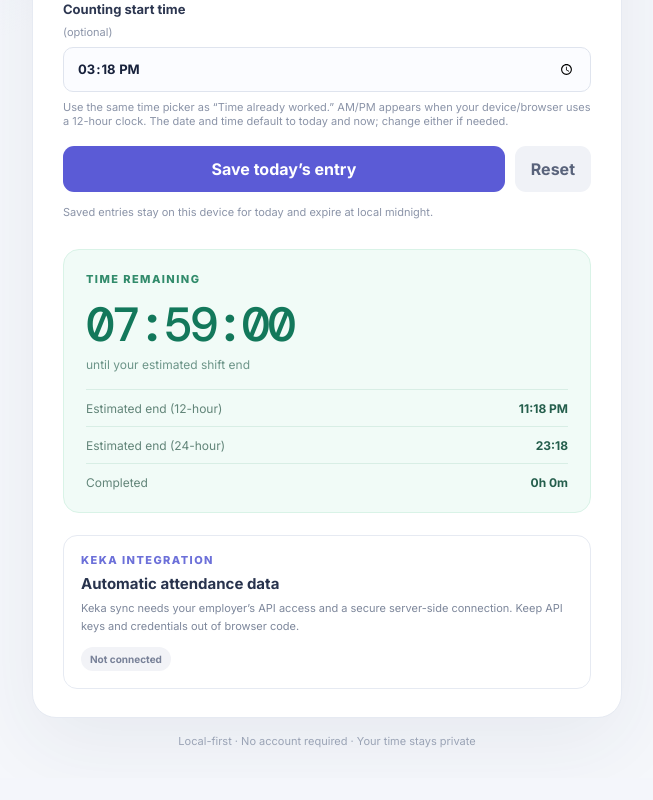
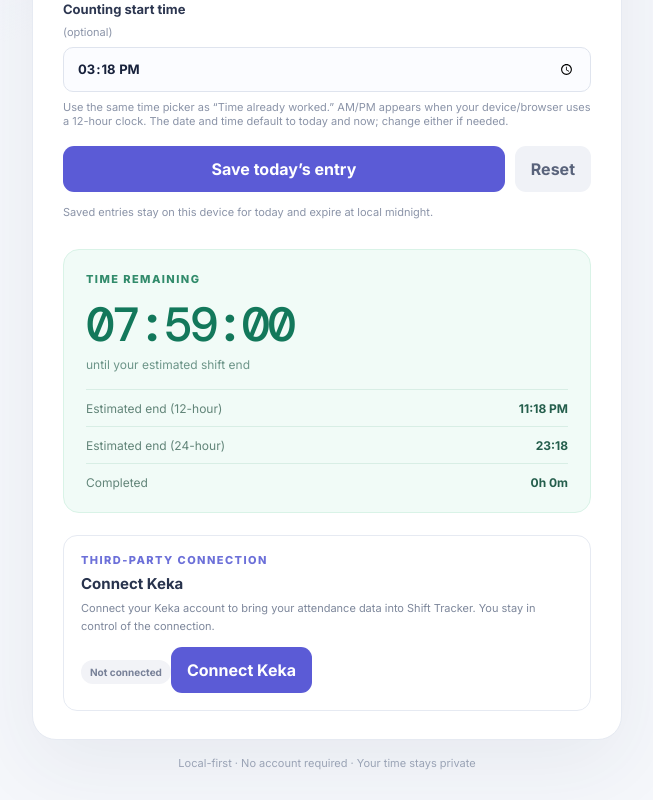
Before and after one commit to harryklinten5-tech/Remaining-Time-, a React (Vite) app: page / in a window 1280 px wide. Shown: the part 628-1428 px from the top of the page, without its empty margins (313-966 px from the left). Before the commit the page ends 1406 px from the top, so only its background shows below. Built offline with nearby package versions, Linux system fonts and the light colour scheme.

Commit message:
Add Keka connect entry point and setup state

```diff
--- a/src/App.jsx
+++ b/src/App.jsx
@@ -57,6 +57,7 @@ export default function App() {
   const [now, setNow] = useState(Date.now());
   const [message, setMessage] = useState('');
   const [saved, setSaved] = useState(false);
+  const [showKekaSetup, setShowKekaSetup] = useState(false);
 
   useEffect(() => {
     const tick = () => {
@@ -161,10 +162,16 @@ export default function App() {
         <div><span>Completed</span><strong>{result.error ? '—' : Math.floor(result.completed / 60) + 'h ' + result.completed % 60 + 'm'}</strong></div>
       </section>
       <aside className="keka">
-        <p className="eyebrow">KEKA INTEGRATION</p>
-        <h2>Automatic attendance data</h2>
-        <p>Keka sync needs your employer’s API access and a secure server-side connection. Keep API keys and credentials out of browser code.</p>
+        <p className="eyebrow">THIRD-PARTY CONNECTION</p>
+        <h2>Connect Keka</h2>
+        <p>Connect your Keka account to bring your attendance data into Shift Tracker. You stay in control of the connection.</p>
         <span>Not connected</span>
+        <button className="primary" type="button" onClick={() => setShowKekaSetup(!showKekaSetup)}>{showKekaSetup ? 'Hide connection details' : 'Connect Keka'}</button>
+        {showKekaSetup && <div className="keka-setup" role="status">
+          <strong>Keka connection is not available yet.</strong>
+          <p>We’re preparing secure account authorization. Once enabled, you’ll sign in to Keka and approve access. Only then will authorized attendance data sync here.</p>
+          <p>No Keka password or API key should be entered into this page.</p>
+        </div>}
       </aside>
     </section>
     <footer>Local-first · No account required · Your time stays private</footer>
```
